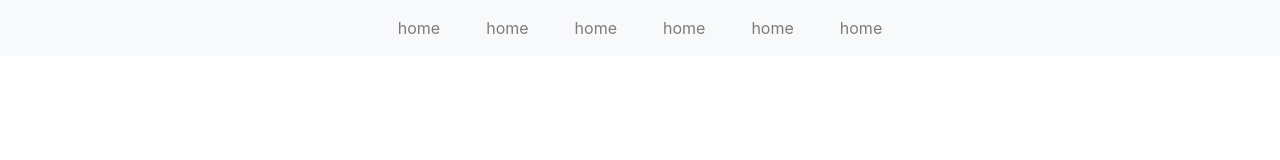
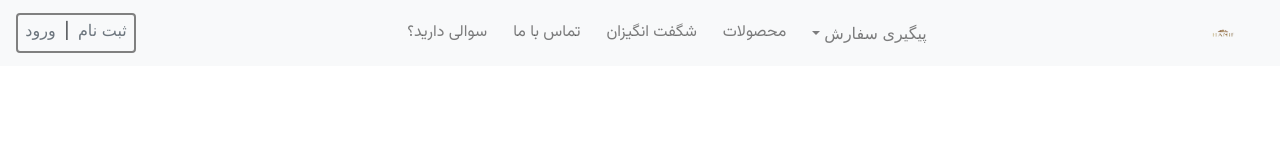
Before and after one commit to iawm1r/hanif_project, a website: page index.html in a window 1280 px wide. Drawn offline with Linux system fonts and the light colour scheme.

Commit message:
Header created

```diff
--- a/Css/style.css
+++ b/Css/style.css
@@ -1,29 +1,51 @@
-header{
-    nav{
-        div{
-            ul{
-                  gap: 30px;
-                li{
-                    a{
+header {
+  nav {
+    img {
+      width: 50px;
+      height: 50px;
+    }
+    div {
+      ul {
+        gap: 10px;
+        .nav-item {
+          .texts_header{
             position: relative;
             overflow: hidden;
-
-                        &::after{
+            font-family: "vazirmatn";
+            &::after {
               content: "";
               position: absolute;
               bottom: 0;
               left: 0;
               width: 0%;
+              background-color:black;
               height: 2px;
-                            background-color: red;
               transition: width 0.3s ease;
             }
-                        &:hover::after{
+            &:hover::after {
               width: 100%;
             }
           }
         }
       }
     }
+    .login_box{
+        width: 120px;
+        height: 40px;
+        border: 2px solid gray;
+        .flex_text{
+            line-height: 30px;
         }
     }
+  }
+}
+/*Responsive Size*/
+@media  screen and (max-width:540px) {}
+@media  (min-width:540px) and (max-width:768px) {}
+@media  (min-width:768px) and (max-width:992px) {}
+@media  (min-width:992px) and (max-width:1200px) {}
+@font-face {
+
+    font-family: "vazirmatn";
+    src: url(../Fonts/Vazirmatn-Regular.ttf);
+}
--- a/index.html
+++ b/index.html
@@ -1,5 +1,5 @@
 <!DOCTYPE html>
-<html lang="en">
+<html lang="en" dir="rtl">
   <head>
     <meta charset="UTF-8" />
     <meta name="viewport" content="width=device-width, initial-scale=1.0" />
@@ -8,8 +8,18 @@
     <link rel="stylesheet" href="./Css/style.css" />
   </head>
   <body>
+    <!--Header Part-->
     <header>
-      <nav class="navbar navbar-expand-lg  bg-light navbar-light ">
+      <nav
+        class="navbar navbar-expand-lg navbar-light bg-light align-items-center"
+      >
+      <!--image Brand-->
+        <img
+          class="navbar-brand"
+          src="./img/hanifsite-removebg-preview.png"
+          alt=""
+        />
+
         <button
           type="button"
           class="navbar-toggler"
@@ -21,16 +31,48 @@
         >
           <span class="navbar-toggler-icon"></span>
         </button>
-
-        <div class="collapse navbar-collapse justify-content-center align-items-center" id="mycollapse">
+        <!--choices of Header-->
+        <div
+          class="collapse navbar-collapse justify-content-center align-items-center"
+          id="mycollapse"
+        >
           <ul class="navbar-nav list-unstyled">
-            <li class="nav-item p-2"><a href="" class="nav-link p-0">home</a></li>
-            <li class="nav-item p-2"><a href="" class="nav-link p-0">home</a></li>
-            <li class="nav-item p-2"><a href="" class="nav-link p-0">home</a></li>
-            <li class="nav-item p-2"><a href="" class="nav-link p-0">home</a></li>
-            <li class="nav-item p-2"><a href="" class="nav-link p-0">home</a></li>
-            <li class="nav-item p-2"><a href="" class="nav-link p-0">home</a></li>
+            <li class="dropdown nav-item p-2">
+              <a
+                href=""
+                class="dropdown-toggle text-decoration-none p-0 nav-link"
+                role="button"
+                id="dropdown"
+                data-toggle="dropdown"
+                aria-expanded="false"
+                aria-haspopup="true"
+                >پیگیری سفارش</a
+              >
+              <div class="dropdown-menu text-center" aria-labelledby="dropdown">
+                <a href="" class=" text-decoration-none text-muted">هزینه ارسال سفارشات</a>
+              </div>
+            </li>
+            <li class="nav-item p-2">
+              <a href="" class="nav-link p-0 texts_header">محصولات</a>
+            </li>
+            <li class="nav-item p-2">
+              <a href="" class="nav-link p-0 texts_header">شگفت انگیزان</a>
+            </li>
+            <li class="nav-item p-2">
+              <a href="" class="nav-link p-0 texts_header">تماس با ما</a>
+            </li>
+            <li class="nav-item p-2">
+              <a href="" class="nav-link p-0 texts_header">سوالی دارید؟</a>
+            </li>
           </ul>
+        </div>
+        <!--Login and Sign up -->
+        <div id="mycollapse" class="login_box mr-auto rounded d-sm-none d-lg-block">
+          <div class="flex_text text-center ">
+            <a href="" class="text-muted p-1 text-decoration-none">ثبت نام</a>
+            <span>|</span>
+            <a href="" class="text-muted p-1 text-decoration-none">ورود</a>
+          </div>
         </div>
       </nav>
     </header>
```
Also changed, not shown: img/hanif_brand.png (deleted), img/hanifsite-removebg-preview.png (added). Lines whose indentation alone changed are shown as unchanged.
